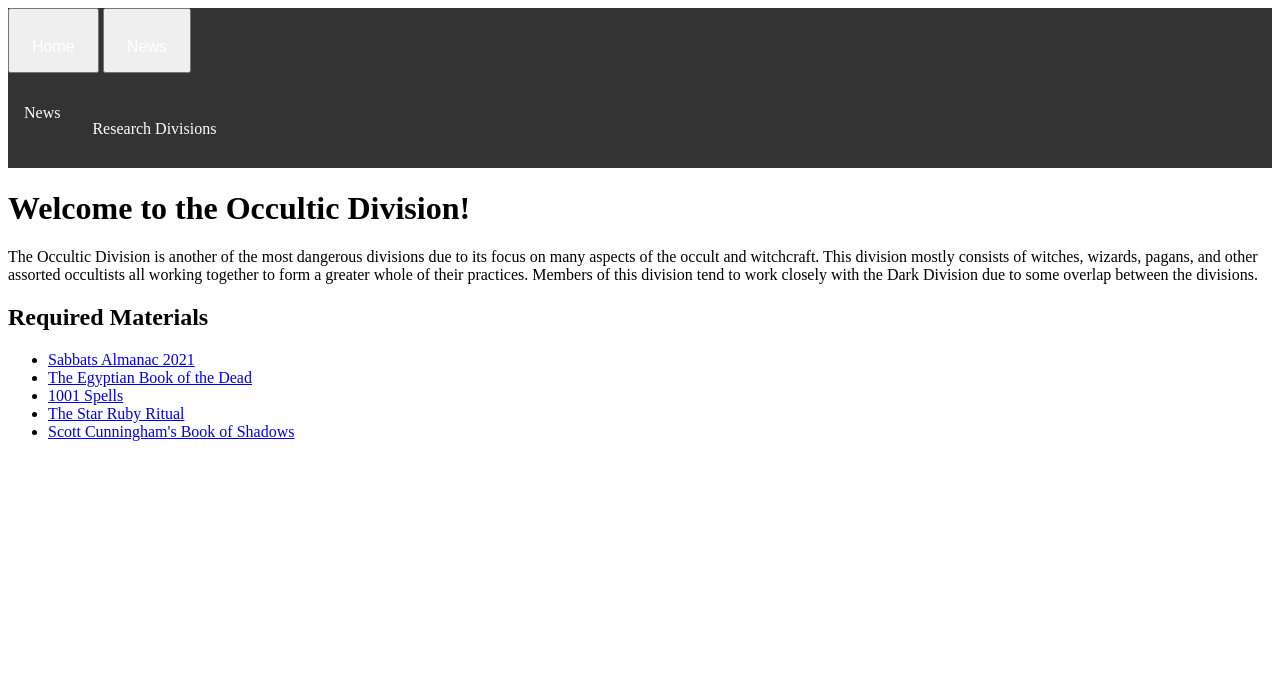
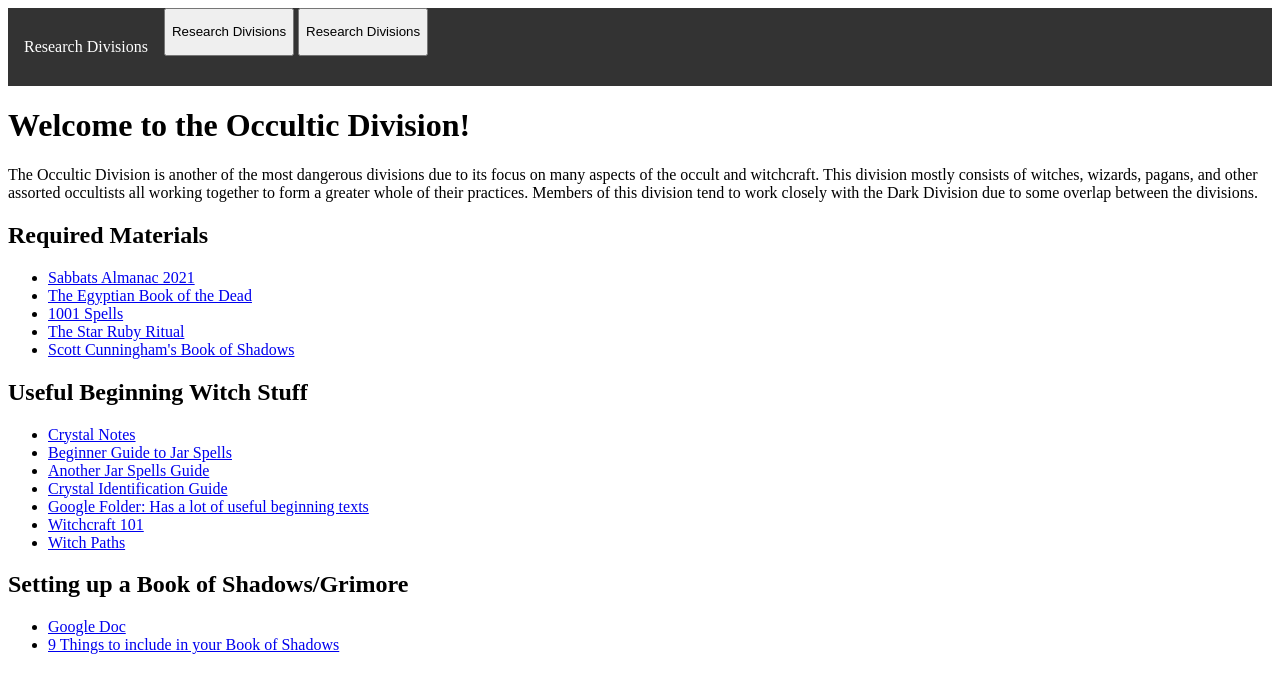
Before and after one commit to MorrowofKoN/Konapa, a plain HTML site: page Occultic_Division.html in a window 1280 px wide. Drawn offline with Linux system fonts and the light colour scheme.

Commit message:
Occultic texts

```diff
--- a/Occultic_Division.html
+++ b/Occultic_Division.html
@@ -11,13 +11,14 @@
     <div class="banner-image">
     </div>
     <div class="navbar">
-        <button>
-            <p><a href="#home">Home</a></p>
+        <button class="dropbtn">
+            <p>Research Divisions</p>
+            <i class="fa fa-caret-down"></i>
         </button>
-        <button>
-            <p><a href="#news">News</a></p>
+        <button class="dropbtn">
+            <p>Research Divisions</p>
+            <i class="fa fa-caret-down"></i>
         </button>
-        <p><a href="#news">News</a></p>
         <div class="dropdown">
             <button class="dropbtn">
                 <p>Research Divisions</p>
@@ -48,5 +49,23 @@
             <li><a href="Occultic_Division_Pdfs/book_of_shadows_scott_cunningham.pdf" target="_blank">Scott Cunningham's Book of Shadows</a></li>
         </ul>
     </section>
+
+    <section>
+        <h1>Useful Beginning Witch Stuff</h1>
+        <ul>
+            <li><a href="https://docs.google.com/document/d/1ufRTB_xU3LsJlyGs591LzjK6OzmYRi0aovLEJtWYzmY/edit" target="_blank">Crystal Notes</a></li>
+            <li><a href="https://aminoapps.com/c/pagans-witches/page/blog/beginners-guide-to-jar-spells-witches-bottles/G5vd_DJgtnuL7Qa4qBzlkgeEXj3RGkXQ0E1" target="_blank">Beginner Guide to Jar Spells</a></li>
+            <li><a href="https://moodymoons.com/2020/07/29/witch-bottles-the-art-of-spell-craft-in-a-jar/" target="_blank">Another Jar Spells Guide</a></li>
+            <li><a href="https://docs.google.com/document/d/1S6_CLfDD_hBSw5v5xg1EUGqnEgWG_Zwraj1Zs-5eidw/edit" target="_blank">Crystal Identification Guide</a></li>
+            <li><a href="https://docs.google.com/spreadsheets/d/1J7jmeOApLQyOkPKPsdBLIlk8sUCYwkc1uwhl646KHe4/edit#gid=1827971205" target="_blank">Google Folder: Has a lot of useful beginning texts</a></li>
+            <li><a href="https://docs.google.com/document/d/11HWYRKltQdE0d7W_rLK-2v4q-adKlryVohaAVYsN6f4/edit" target="_blank">Witchcraft 101</a></li>
+            <li><a href="https://exemplore.com/wicca-witchcraft/What-Type-of-Witch-Am-I" target="_blank">Witch Paths</a></li>
+        </ul>
+        <h1>Setting up a Book of Shadows/Grimore</h1>
+        <ul>
+            <li><a href="https://docs.google.com/document/d/1ENPuE-ztecnWFtvlaFUzT_0qkZEbw3K3wrGjw89hvNY/edit" target="_blank">Google Doc</a></li>
+            <li><a href="https://www.learnreligions.com/make-a-book-of-shadows-2562826" target="_blank">9 Things to include in your Book of Shadows</a></li>
+        </ul>
+    </section>
 </body>
 </html>
```
